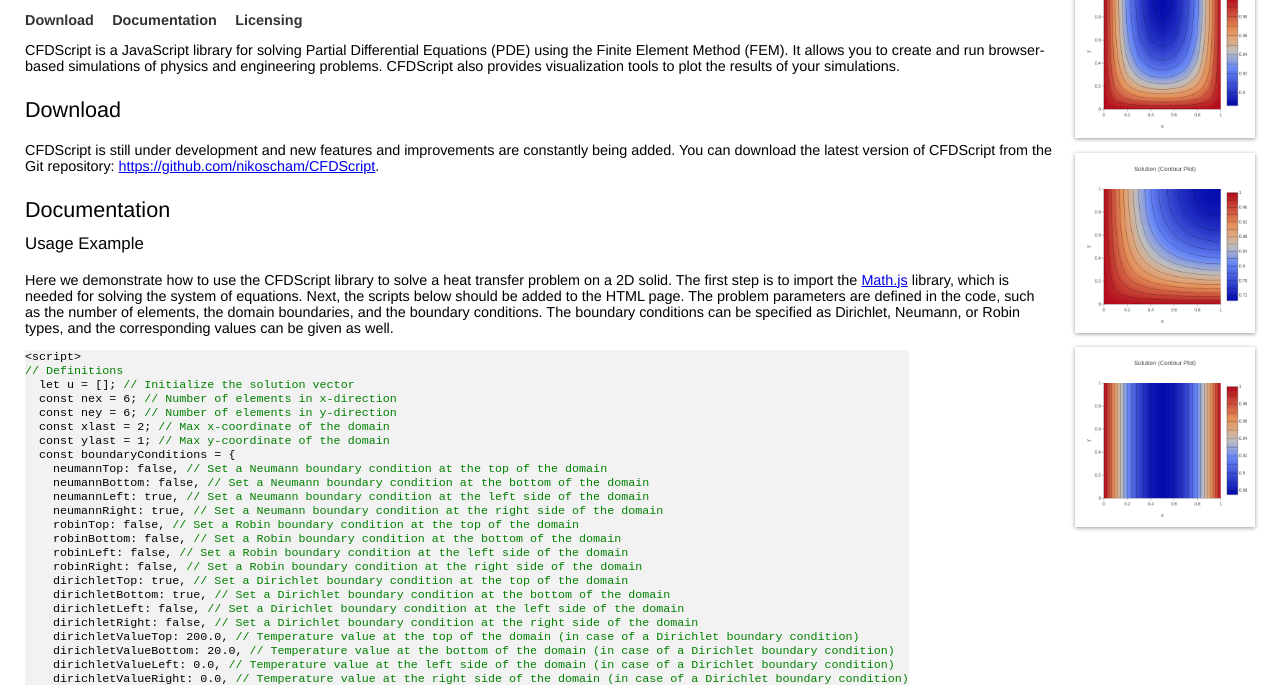
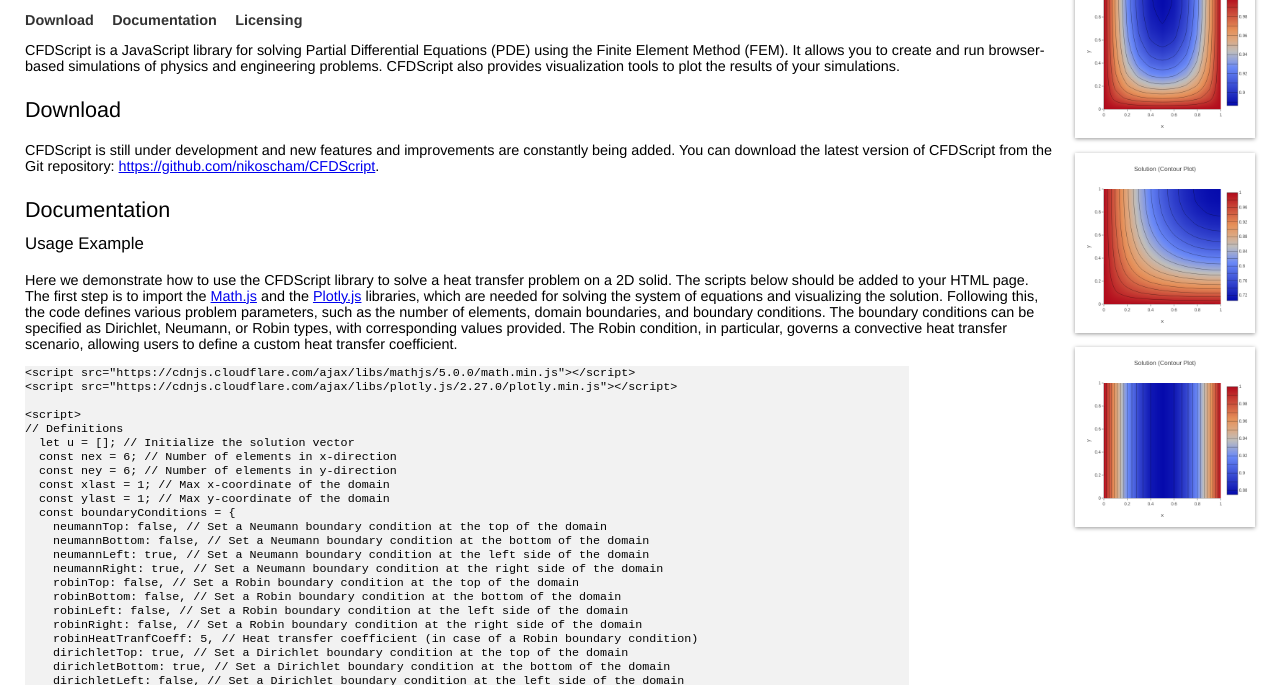
Before and after one commit to CFDScript/CFDScript, a plain HTML site: page index.html in a window 1280 px wide. Shown: the part 115-800 px from the top of the page. Drawn offline with Linux system fonts and the light colour scheme.

Commit message:
Update website

```diff
--- a/index.html
+++ b/index.html
@@ -36,6 +36,8 @@
     </style>
   </head>
 
+  <script src="https://cdn.rawgit.com/google/code-prettify/master/loader/run_prettify.js"></script>
+
   <body>
     <h1 class="top">CFDScript&nbsp;<img class="title"
       src="./images/favicon.ico" alt="">
@@ -70,59 +72,61 @@
     <h3>Usage Example</h3>
 
     <p>
-      Here we demonstrate how to use the CFDScript library to solve a heat transfer problem on a 2D solid. The first step is to import the <a href="https://mathjs.org/" target="_blank">Math.js</a> library, which is needed for solving the system of equations. Next, the scripts below should be added to the HTML page. The problem parameters are defined in the code, such as the number of elements, the domain boundaries, and the boundary conditions. The boundary conditions can be specified as Dirichlet, Neumann, or Robin types, and the corresponding values can be given as well.
+      Here we demonstrate how to use the CFDScript library to solve a heat transfer problem on a 2D solid. The scripts below should be added to your HTML page. The first step is to import the <a href="https://mathjs.org/" target="_blank">Math.js</a> and the <a href="https://plotly.com/javascript/" target="_blank">Plotly.js</a> libraries, which are needed for solving the system of equations and visualizing the solution. Following this, the code defines various problem parameters, such as the number of elements, domain boundaries, and boundary conditions. The boundary conditions can be specified as Dirichlet, Neumann, or Robin types, with corresponding values provided. The Robin condition, in particular, governs a convective heat transfer scenario, allowing users to define a custom heat transfer coefficient.
     </p>
     <pre class="prettyprint">
+&lt;script src="https://cdnjs.cloudflare.com/ajax/libs/mathjs/5.0.0/math.min.js">&lt;/script&gt;
+&lt;script src="https://cdnjs.cloudflare.com/ajax/libs/plotly.js/2.27.0/plotly.min.js">&lt;/script&gt;
+
 &lt;script&gt;
-<span style="color:green">// Definitions</span>
-  let u = []; <span style="color:green">// Initialize the solution vector</span>
-  const nex = 6; <span style="color:green">// Number of elements in x-direction</span>
-  const ney = 6; <span style="color:green">// Number of elements in y-direction</span>
-  const xlast = 2; <span style="color:green">// Max x-coordinate of the domain</span>
-  const ylast = 1; <span style="color:green">// Max y-coordinate of the domain</span>
+// Definitions
+  let u = []; // Initialize the solution vector
+  const nex = 6; // Number of elements in x-direction
+  const ney = 6; // Number of elements in y-direction
+  const xlast = 1; // Max x-coordinate of the domain
+  const ylast = 1; // Max y-coordinate of the domain
   const boundaryConditions = {
-    neumannTop: false, <span style="color:green">// Set a Neumann boundary condition at the top of the domain</span>
-    neumannBottom: false, <span style="color:green">// Set a Neumann boundary condition at the bottom of the domain</span>
-    neumannLeft: true, <span style="color:green">// Set a Neumann boundary condition at the left side of the domain</span>
-    neumannRight: true, <span style="color:green">// Set a Neumann boundary condition at the right side of the domain</span>
-    robinTop: false, <span style="color:green">// Set a Robin boundary condition at the top of the domain</span>
-    robinBottom: false, <span style="color:green">// Set a Robin boundary condition at the bottom of the domain</span>
-    robinLeft: false, <span style="color:green">// Set a Robin boundary condition at the left side of the domain</span>
-    robinRight: false, <span style="color:green">// Set a Robin boundary condition at the right side of the domain</span>
-    dirichletTop: true, <span style="color:green">// Set a Dirichlet boundary condition at the top of the domain</span>
-    dirichletBottom: true, <span style="color:green">// Set a Dirichlet boundary condition at the bottom of the domain</span>
-    dirichletLeft: false, <span style="color:green">// Set a Dirichlet boundary condition at the left side of the domain</span>
-    dirichletRight: false, <span style="color:green">// Set a Dirichlet boundary condition at the right side of the domain</span>
-    dirichletValueTop: 200.0, <span style="color:green">// Temperature value at the top of the domain (in case of a Dirichlet boundary condition)</span>
-    dirichletValueBottom: 20.0, <span style="color:green">// Temperature value at the bottom of the domain (in case of a Dirichlet boundary condition)</span>
-    dirichletValueLeft: 0.0, <span style="color:green">// Temperature value at the left side of the domain (in case of a Dirichlet boundary condition)</span>
-    dirichletValueRight: 0.0, <span style="color:green">// Temperature value at the right side of the domain (in case of a Dirichlet boundary condition)</span>
+    neumannTop: false, // Set a Neumann boundary condition at the top of the domain
+    neumannBottom: false, // Set a Neumann boundary condition at the bottom of the domain
+    neumannLeft: true, // Set a Neumann boundary condition at the left side of the domain
+    neumannRight: true, // Set a Neumann boundary condition at the right side of the domain
+    robinTop: false, // Set a Robin boundary condition at the top of the domain
+    robinBottom: false, // Set a Robin boundary condition at the bottom of the domain
+    robinLeft: false, // Set a Robin boundary condition at the left side of the domain
+    robinRight: false, // Set a Robin boundary condition at the right side of the domain
+    robinHeatTranfCoeff: 5, // Heat transfer coefficient (in case of a Robin boundary condition)
+    dirichletTop: true, // Set a Dirichlet boundary condition at the top of the domain
+    dirichletBottom: true, // Set a Dirichlet boundary condition at the bottom of the domain
+    dirichletLeft: false, // Set a Dirichlet boundary condition at the left side of the domain
+    dirichletRight: false, // Set a Dirichlet boundary condition at the right side of the domain
+    dirichletValueTop: 200.0, // Temperature value at the top of the domain (in case of a Dirichlet boundary condition)
+    dirichletValueBottom: 20.0, // Temperature value at the bottom of the domain (in case of a Dirichlet boundary condition)
+    dirichletValueLeft: 0.0, // Temperature value at the left side of the domain (in case of a Dirichlet boundary condition)
+    dirichletValueRight: 0.0, // Temperature value at the right side of the domain (in case of a Dirichlet boundary condition)
   };
-&lt;/script&gt;
-    </pre>
+&lt;/script&gt;</pre>
     <p>
-      Finally, we import the CFDScript library. We will use the solidHeatScript solver, which is a module of the CFDScript library that implements the Finite Element Method for heat conduction problems. The solver takes the number of elements, the domain dimensions, and the boundary conditions as inputs, and returns the grid points and the solution vector as outputs. We then use the <a href="https://plotly.com/javascript/" target="_blank">Plotly.js</a> library to visualize the solution in a contour plot.
+      Finally, we import the CFDScript library. We will use the solidHeatScript solver, which is a module of the CFDScript library that implements the Finite Element Method for heat conduction problems. The solver takes the number of elements, the domain dimensions, and the boundary conditions as inputs, and returns the grid points and the solution vector as outputs. We then use the Plotly library to visualize the solution in a contour plot.
     </p>
     <pre class="prettyprint">
 &lt;script type="module"&gt;
-<span style="color:green">// Import the CFDscript library</span>
+// Import the CFDscript library
 import { CFDScript } from './scripts/CFDScript.js';
 import { plotSol2D } from './scripts/plotSolScript.js';
 import { checkSolidHeatBoundaryConditions, CFDScriptVersion } from './scripts/auxFunScript.js';
 
-<span style="color:green">// The functions will be executed as soon as the page finishes loading</span>
+// The functions will be executed as soon as the page finishes loading
 window.addEventListener('DOMContentLoaded', (event) => {
-  <span style="color:green">// Print CFDScript version</span>
+  // Print CFDScript version
   CFDScriptVersion()
-  <span style="color:green">// Check boundary conditions</span>
+  // Check boundary conditions
   checkSolidHeatBoundaryConditions(boundaryConditions);
-  <span style="color:green">// Assembly matrices and solve the system of equations</span>
+  // Assembly matrices and solve the system of equations
   let { u, nx, ny, axpt, aypt } = CFDScript(nex, ney, xlast, ylast, boundaryConditions);
-  <span style="color:green">// Solution visualisation</span>
+  // Solution visualisation
   plotSol2D(u, nx, ny, axpt, aypt);
 });
-&lt;/script&gt;
-    </pre>
+&lt;/script&gt;</pre>
 
     <p>
       See the example <a href="https://www.cfdscript.com/example.html" target="_blank">page</a> for a full application. Please report all issues here: <a href="https://github.com/nikoscham/CFDScript/issues" target="_blank">https://github.com/nikoscham/CFDScript/issues</a>.
--- a/scripts/auxFunScript.js
+++ b/scripts/auxFunScript.js
@@ -105,9 +105,9 @@
   }
 
   if (multipleCount > 0) {
-    console.log(`More than one boundary condition is applied on the following side(s): ${moreThanOneBoundaryCondition}`);
+    console.log(`checkSolidHeatBoundaryConditions: More than one boundary condition is applied on the following side(s): ${moreThanOneBoundaryCondition}`);
   } else {
-    console.log('Only one boundary condition is applied on each side');
+    console.log('checkSolidHeatBoundaryConditions: Only one boundary condition is applied on each side');
   }
 }
 
--- a/scripts/plotSolScript.js
+++ b/scripts/plotSolScript.js
@@ -41,7 +41,7 @@
   }];
 
   // Plot resizing
-  let maxWindowWidth = 800 // Maximum Width of the plot (it depends on the available space on the webpage)
+  let maxWindowWidth = 400 // Maximum Width of the plot (it depends on the available space on the webpage)
   let maxReshapedXForPlot = Math.max(...reshapedXForPlot);
   let maxReshapedAypt = Math.max(...reshapedAypt[0]);
   let zoomParameter = maxWindowWidth/maxReshapedXForPlot;
@@ -52,7 +52,7 @@
 
   // Set the layout for the contour plot
   let layout = {
-    title: 'Solution (Contour Plot)',
+    title: 'Solution vector',
     width: plotWidth,
     height: plotHeight,
     // Set constant plot width and height (for testing only)
--- a/scripts/solidHeatScript.js
+++ b/scripts/solidHeatScript.js
@@ -63,6 +63,7 @@
     robinBottom,
     robinLeft,
     robinRight,
+    robinHeatTranfCoeff,
     dirichletTop,
     dirichletBottom,
     dirichletLeft,
```
Also changed, not shown: example.html (+2 -1 lines).
